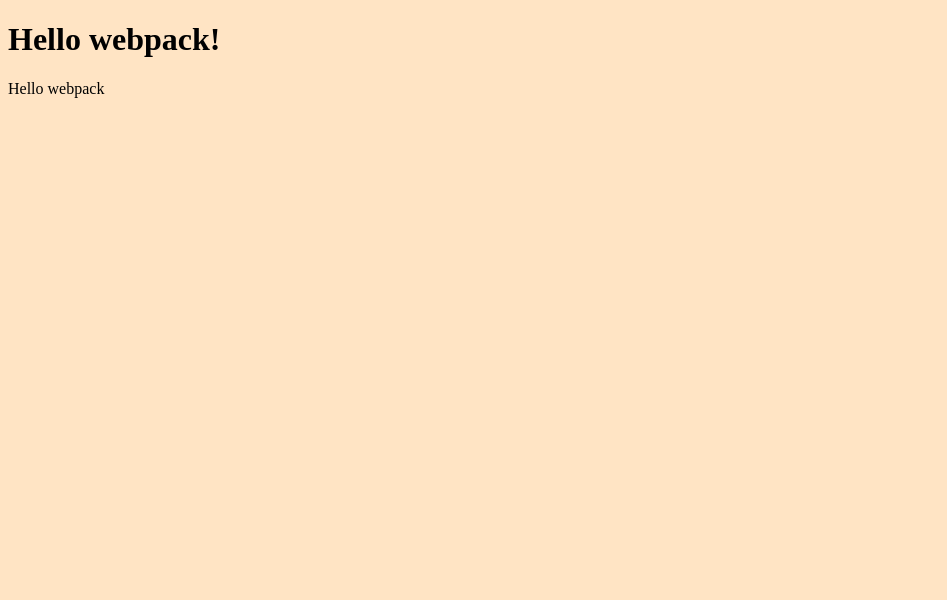
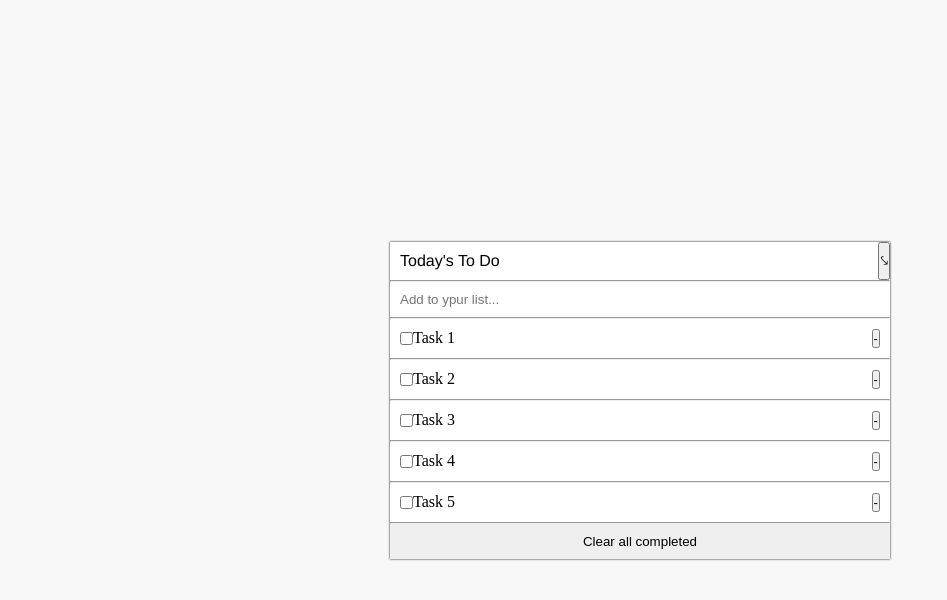
Before and after one commit to aliveGUY/webpack, a website built with webpack: page src/index.html in a window 1280 px wide. Shown: the whole page, without its empty margins (0-947 px from the left). Built offline with nearby package versions, Linux system fonts and the light colour scheme.

Commit message:
Setup To-Do list

```diff
--- a/src/index.html
+++ b/src/index.html
@@ -6,6 +6,18 @@
     <title>Wbpack Exercise</title>
 </head>
 <body>
-    <h1>Hello webpack!</h1>
+    <main>
+        <div class="wrapper">
+            <div class="Title">
+                <p>Today's To Do</p>
+                <button type="button">⤥</button>
+            </div>
+            <hr>
+            <input class="List-add" type="text" placeholder="Add to ypur list...">
+            <hr>
+            <ul class="List"></ul>
+            <button type="button" class="List-clear">Clear all completed</button>
+        </div>
+    </main>
 </body>
 </html>
--- a/src/index.js
+++ b/src/index.js
@@ -1,13 +1,62 @@
-import _ from 'lodash';
 import './style.css';
+import './modules/LinkedList.js';
 
-function component() {
-  const element = document.createElement('div');
+const array = document.querySelector('.List');
+const { LinkedList } = require('./modules/LinkedList.js');
 
-  // Lodash, now imported
-  element.innerHTML = _.join(['Hello', 'webpack'], ' ');
+const list = new LinkedList();
 
-  return element;
-}
+const Arr = [
+  {
+    value: 'Task 1',
+    completed: false,
+    index: 0,
+  },
+  {
+    value: 'Task 2',
+    completed: false,
+    index: 1,
+  },
+  {
+    value: 'Task 3',
+    completed: false,
+    index: 2,
+  },
+  {
+    value: 'Task 4',
+    completed: false,
+    index: 3,
+  },
+  {
+    value: 'Task 5',
+    completed: false,
+    index: 4,
+  },
+];
 
-document.body.appendChild(component());
+Arr.forEach((item) => {
+  list.append(item.value, item.completed, item.index);
+  const checked = item.completed ? 'checked' : '';
+  const task = `
+      <li class="list_item" id ="${item.index}">
+          <input name="task${item.index}" type="checkbox" ${checked} class="checkbox">
+          <label for="task${item.index}">${item.value}</label>
+          <button>-</button>
+      </li>
+      <hr/>`;
+  const Child = document.createRange().createContextualFragment(task);
+  array.appendChild(Child);
+});
+
+//  Save checkbox value in Local storage
+const data = JSON.parse(localStorage.getItem('Data')) || [];
+const check = document.querySelectorAll('.checkbox');
+data.forEach((item) => {
+  list.append(item);
+});
+check.forEach((item) => {
+  item.addEventListener('change', () => {
+    data[item.parentNode.id].completed = item.checked;
+    localStorage.setItem('Data', JSON.stringify(data));
+  });
+});
--- /dev/null
+++ b/src/modules/LinkedList.js
@@ -0,0 +1,39 @@
+//  This class for future functionality
+import Node from './Task.js';
+
+class LinkedList {
+  constructor() {
+    this.head = null;
+    this.tail = 0;
+    this.length = 0;
+  }
+
+  append(value, completed, index) {
+    const newNode = new Node(value, completed, index);
+
+    if (!this.head || !this.tail) {
+      this.head = newNode;
+      this.tail = newNode;
+
+      return this;
+    }
+    this.tail.next = newNode;
+    this.tail = newNode;
+    this.length += 1;
+    return this;
+  }
+
+  toArray() {
+    const nodes = [];
+    let currentNode = this.head;
+
+    while (currentNode) {
+      nodes.push(currentNode);
+      currentNode = currentNode.next;
+    }
+
+    return nodes;
+  }
+}
+
+module.exports = { LinkedList };
--- /dev/null
+++ b/src/modules/Task.js
@@ -0,0 +1,8 @@
+export default class Node {
+  constructor(value, completed, index, next = null) {
+    this.value = value;
+    this.completed = completed;
+    this.index = index;
+    this.next = next;
+  }
+}
--- a/src/style.css
+++ b/src/style.css
@@ -1,3 +1,56 @@
-body {
-    background-color: bisque;
+* {
+  margin: 0;
+  padding: 0;
 }
+
+main {
+  background-color: #f8f8f8;
+  width: 100vw;
+  height: 100vh;
+  display: flex;
+  justify-content: center;
+  align-items: center;
+}
+
+.Title {
+  display: flex;
+  justify-content: space-between;
+}
+
+.Title p {
+  padding: 10px;
+  font-family: 'Franklin Gothic Medium', 'Arial Narrow', Arial, sans-serif;
+}
+
+li {
+  padding: 10px;
+  display: flex;
+}
+
+li button {
+  margin-left: auto;
+}
+
+.wrapper {
+  display: flex;
+  flex-direction: column;
+  background-color: #fff;
+  min-width: 500px;
+  min-height: 100px;
+  box-shadow: 0.1px 0.1px 2px black;
+}
+
+.List-add {
+  border: none;
+  padding: 10px;
+}
+
+.List-clear {
+  border: none;
+  margin-top: auto;
+  padding: 10px;
+}
+
+input:checked + label {
+  text-decoration: line-through;
+}
--- a/webpack.config.js
+++ b/webpack.config.js
@@ -4,16 +4,17 @@ const HtmlWebpackPlugin = require('html-webpack-plugin');
 module.exports = {
   mode: 'development',
   entry: './src/index.js',
+  devtool: 'inline-source-map',
   devServer: {
     static: './dist',
   },
   plugins: [
     new HtmlWebpackPlugin({
-      template: './src/index.html'
+      template: './src/index.html',
     }),
   ],
   output: {
-    filename: '[name].bundle.js',
+    filename: '[name].js',
     path: path.resolve(__dirname, 'dist'),
     clean: true,
   },
```
Also changed, not shown: package.json (+9 -0 lines), src/modules/Draw.js (added, +44 -0 lines), .eslintrc.json (added), .github/workflows/linters.yml (added), .stylelintrc.json (added), dist/index.html, dist/main.bundle.js (deleted), dist/runtime.bundle.js (deleted), dist/runtime.js (added), 3 other files.
